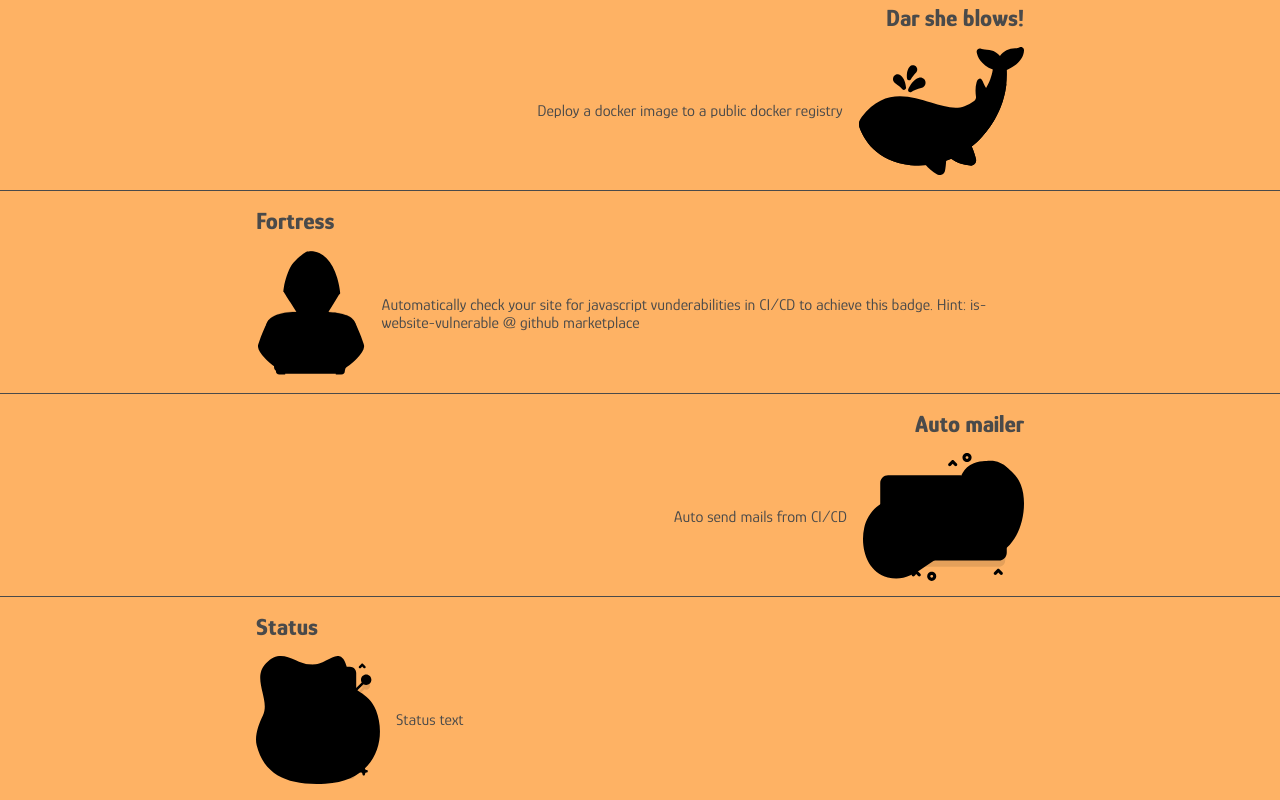
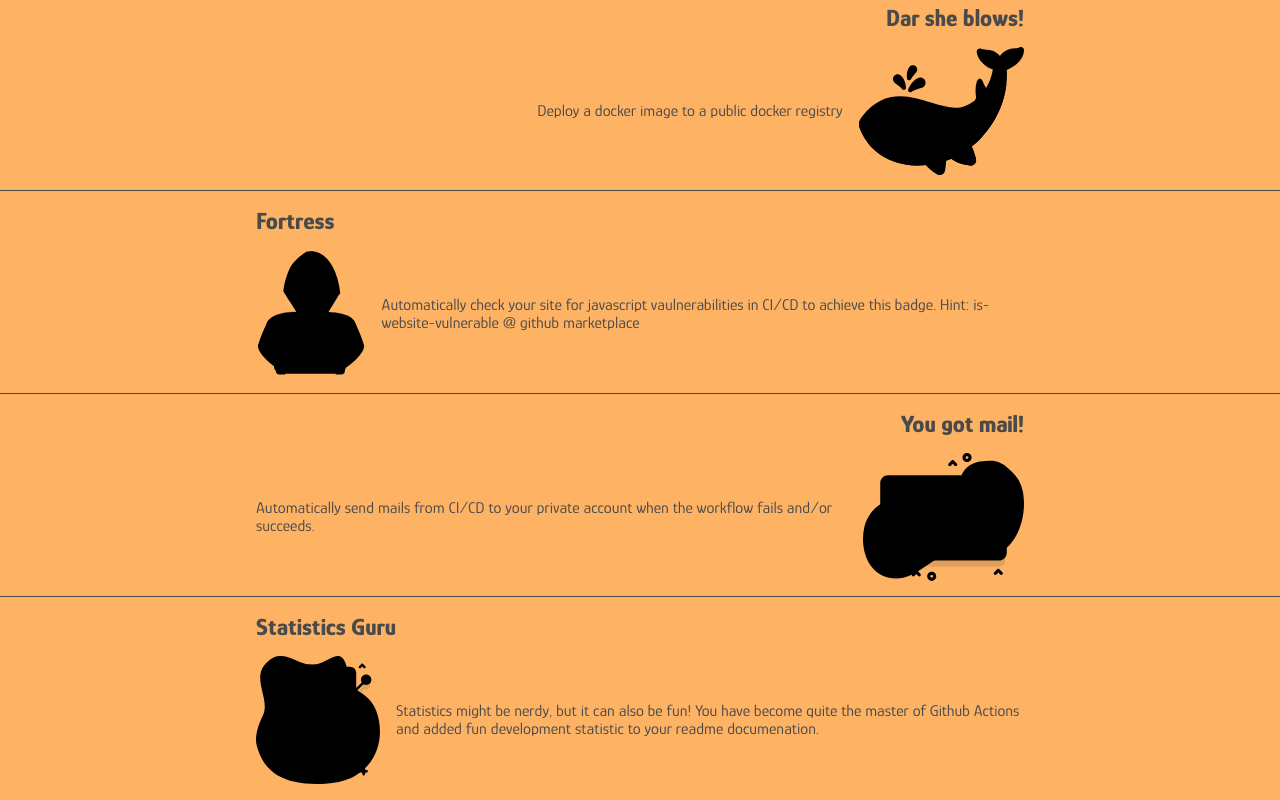
Before and after one commit to vimich/vimich.github.io, a React app: page / in a window 1280 px wide. Shown: the part 2171-2971 px from the top of the page. Built offline with nearby package versions, Linux system fonts and the light colour scheme; no server answers.

Commit message:
Change text for mail and stat

```diff
--- a/src/state/initial-intl-messages.ts
+++ b/src/state/initial-intl-messages.ts
@@ -29,11 +29,11 @@ const INITIAL_INTL_MESSAGES = {
     'task.conditional.text': 'Create conditional steps to achive me',
     'task.hacker.title': 'Fortress',
     'task.hacker.text':
-        'Automatically check your site for javascript vunderabilities in CI/CD to achieve this badge. Hint: is-website-vulnerable @ github marketplace',
-    'task.status.title': 'Status',
-    'task.status.text': 'Status text',
-    'task.mail.title': 'Auto mailer',
-    'task.mail.text': 'Auto send mails from CI/CD'
+        'Automatically check your site for javascript vaulnerabilities in CI/CD to achieve this badge. Hint: is-website-vulnerable @ github marketplace',
+    'task.status.title': 'Statistics Guru',
+    'task.status.text': 'Statistics might be nerdy, but it can also be fun! You have become quite the master of Github Actions and added fun development statistic to your readme documenation.',
+    'task.mail.title': 'You got mail!',
+    'task.mail.text': 'Automatically send mails from CI/CD to your private account when the workflow fails and/or succeeds.'
 };
 
 export default INITIAL_INTL_MESSAGES;
```
